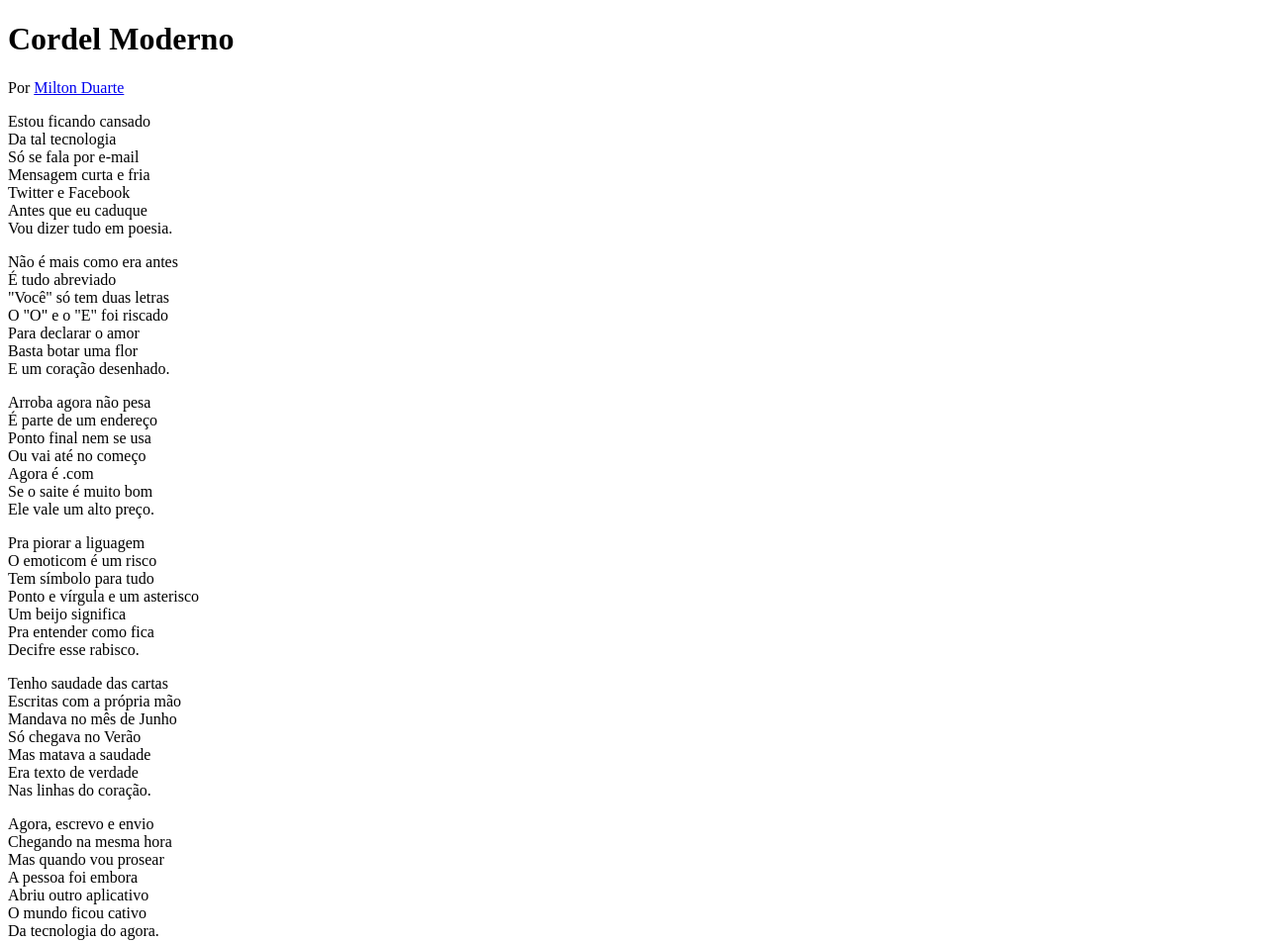
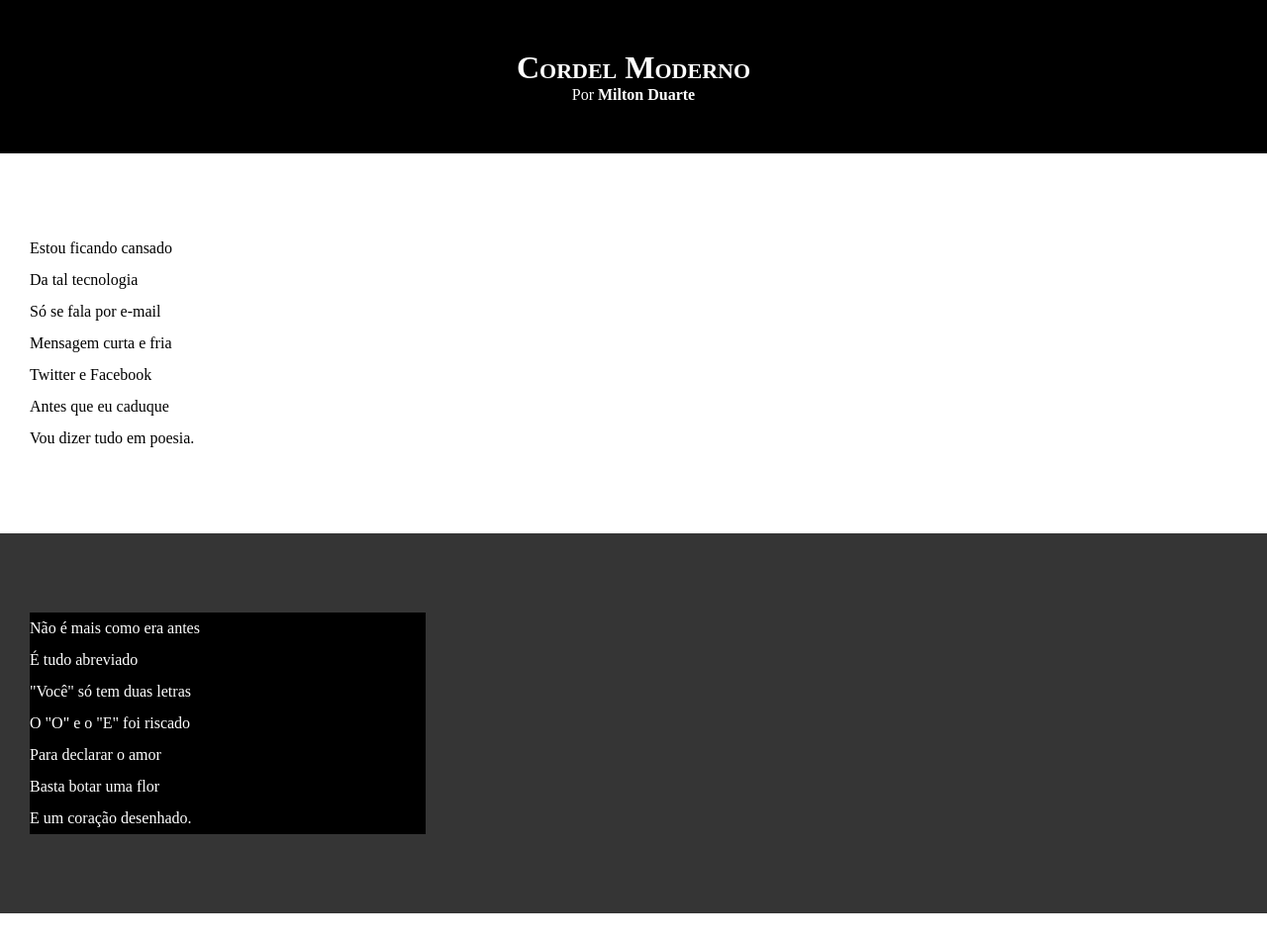
Before and after one commit to Gi-Muniz/html-css, a plain HTML site: page Desafios/Desafio - Cordel Moderno/index.html in a window 1280 px wide. Shown: the top 953 px of the page at 99% size. Drawn offline with Linux system fonts and the light colour scheme.

Commit message:
atualizei estilo de textos e blocos

```diff
--- /dev/null
+++ b/Desafios/Desafio - Cordel Moderno/estilo/style.css
@@ -0,0 +1,65 @@
+@charset "UTF-8";
+
+* {
+    margin: 0px;
+    padding:
+}
+
+html, body {
+    min-height: 100vh;
+    background-color: beige;
+}
+
+header {
+    background-color: black;
+    color: white;
+    text-align: center;
+}
+
+header > h1 {
+    padding-top: 50px;
+    font-variant: small-caps;
+}
+
+header > p {
+    padding-bottom: 50px;
+}
+
+header a, footer a {
+    color: white;
+    text-decoration: none;
+    font-weight: bolder;
+}
+
+header a:hover, footer a:hover {
+    text-decoration: underline;
+}
+
+section {
+    padding-top: 10vh;
+    padding-bottom: 10vh;
+    line-height: 2em;
+    padding-left: 30px;
+}
+
+section.normal {
+    background-color: white;
+    color: black;
+}
+
+section.imagem {
+    background-color: rgb(53, 53, 53);
+    color: white;
+}
+
+section.imagem > p {
+    width: 400px;
+    background-color: rgb(0, 0, 0);
+}
+
+footer {
+    background-color: black;
+    color: white;
+    text-align: center;
+    padding: 10px;
+}
--- a/Desafios/Desafio - Cordel Moderno/index.html
+++ b/Desafios/Desafio - Cordel Moderno/index.html
@@ -4,6 +4,7 @@
     <meta charset="UTF-8">
     <meta name="viewport" content="width=device-width, initial-scale=1.0">
     <title>Cordel Moderno</title>
+    <link rel="stylesheet" href="estilo/style.css">
 </head>
 <body>
     <header>
@@ -13,7 +14,7 @@
         </p>
     </header>
 
-    <section>
+    <section class="normal">
         <p>
             Estou ficando cansado <br>
             Da tal tecnologia <br>
@@ -25,7 +26,7 @@
         </p>
     </section>
 
-    <section>
+    <section class="imagem">
         <p>
             Não é mais como era antes <br>
             É tudo abreviado <br>
@@ -37,7 +38,7 @@
         </p>
     </section>
 
-    <section>
+    <section class="normal">
         <p>
             Arroba agora não pesa <br>
             É parte de um endereço <br>
@@ -59,7 +60,7 @@
         </p>
     </section>
 
-    <section>
+    <section class="imagem">
         <p>
             Tenho saudade das cartas <br>
             Escritas com a própria mão <br>
@@ -71,7 +72,7 @@
         </p>
     </section>
 
-    <section>
+    <section class="normal">
         <p>
             Agora, escrevo e envio <br>
             Chegando na mesma hora <br>
```
